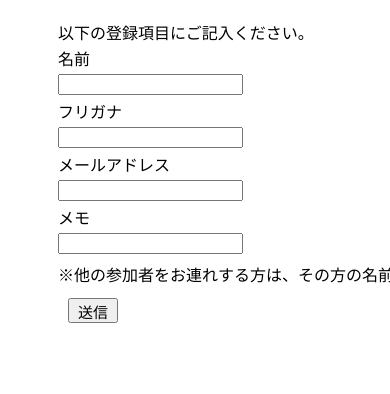
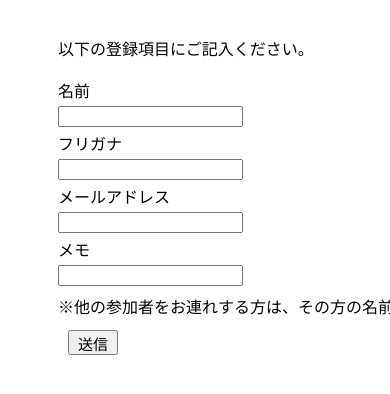
Before and after one commit to kumagay8/pollapp2, a Django app: template pollapp/templates/1/guestform.html in a window 390 px wide; the page is wider, and only the part inside the window is pictured. Shown: the part 48-442 px from the top of that part. Run offline with Django 3.2, Linux system fonts and the light colour scheme; the template is opened without the code that fills it, so the values that code supplies are empty, except form fields; tables that the repository leaves empty hold one stand-in row (values such as "Sample post"); form fields are guessed from the names that the template uses.

Commit message:
pollapp,first

```diff
--- a/pollapp/static/css/guestform_res.css
+++ b/pollapp/static/css/guestform_res.css
@@ -1,6 +1,9 @@
 @media all and (max-width:1000px){
 	body{
 		width:100%;
+	}
+	li {
+		font-size:18px;
 	}
 	}
 
@@ -8,4 +11,7 @@
 	body{
 		width:100%;
 	}
+	li {
+		font-size:18px;
 	}
+	}
--- a/pollapp/templates/1/guestform.html
+++ b/pollapp/templates/1/guestform.html
@@ -15,7 +15,7 @@
 		</div>
 
 		<div class="main">
-			以下の登録項目にご記入ください。
+			<p>以下の登録項目にご記入ください。</p>
 			<form action ="{% url 'pollapp:testpage'%}" method="post">
 			<ul>
 				<li>名前</li>
@@ -26,7 +26,7 @@
 				<li class="form">{{ form.email }}</li>
 				<li>メモ</li>
 				<li class="form">{{ form.memo }}<li/>
-				<li>※他の参加者をお連れする方は、その方の名前をご記入ください。</li>
+				<li class="postscript">※他の参加者をお連れする方は、その方の名前をご記入ください。</li>
 			</ul>
 			{% csrf_token %}
 			<button type="submit" class="btn">送信</button>
```
